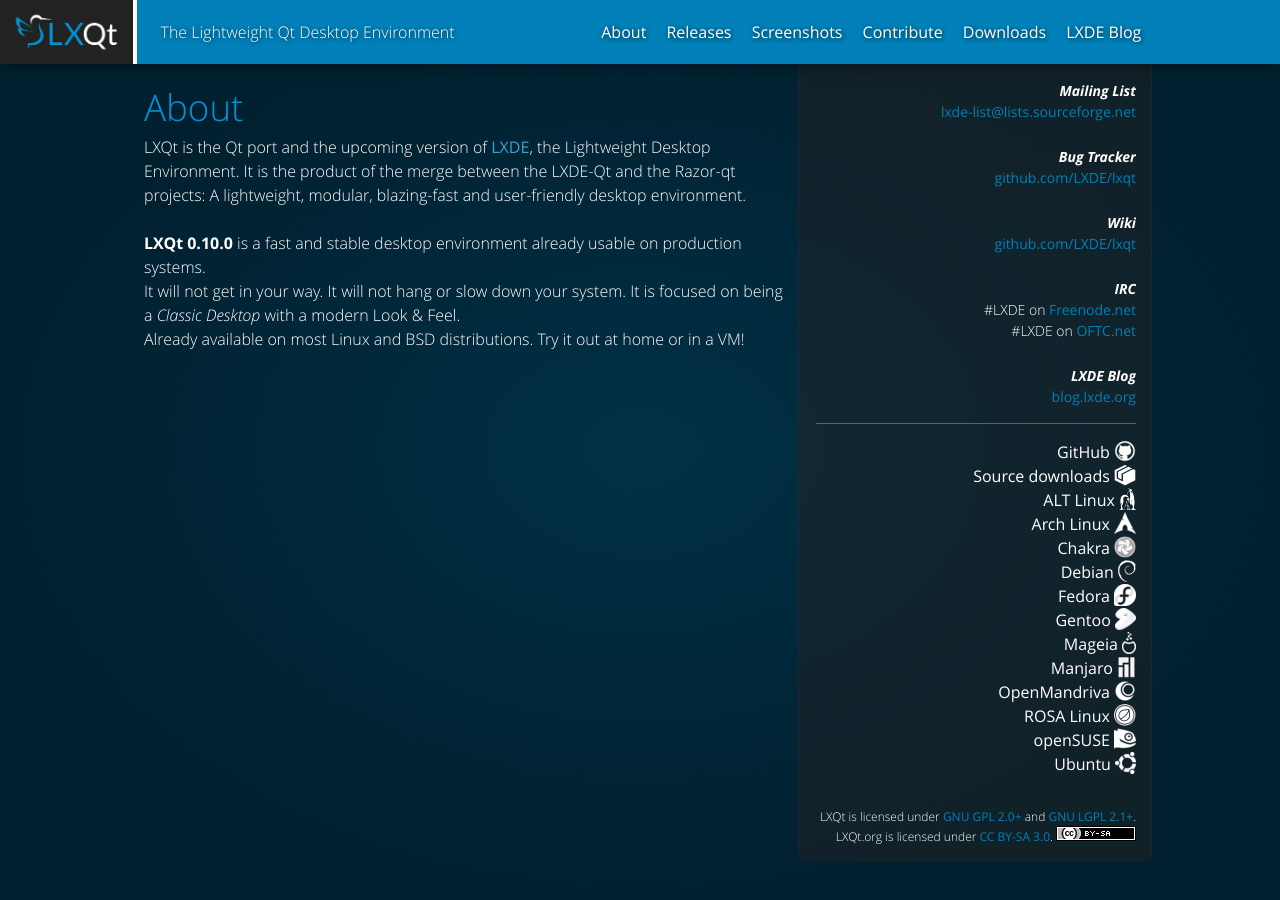
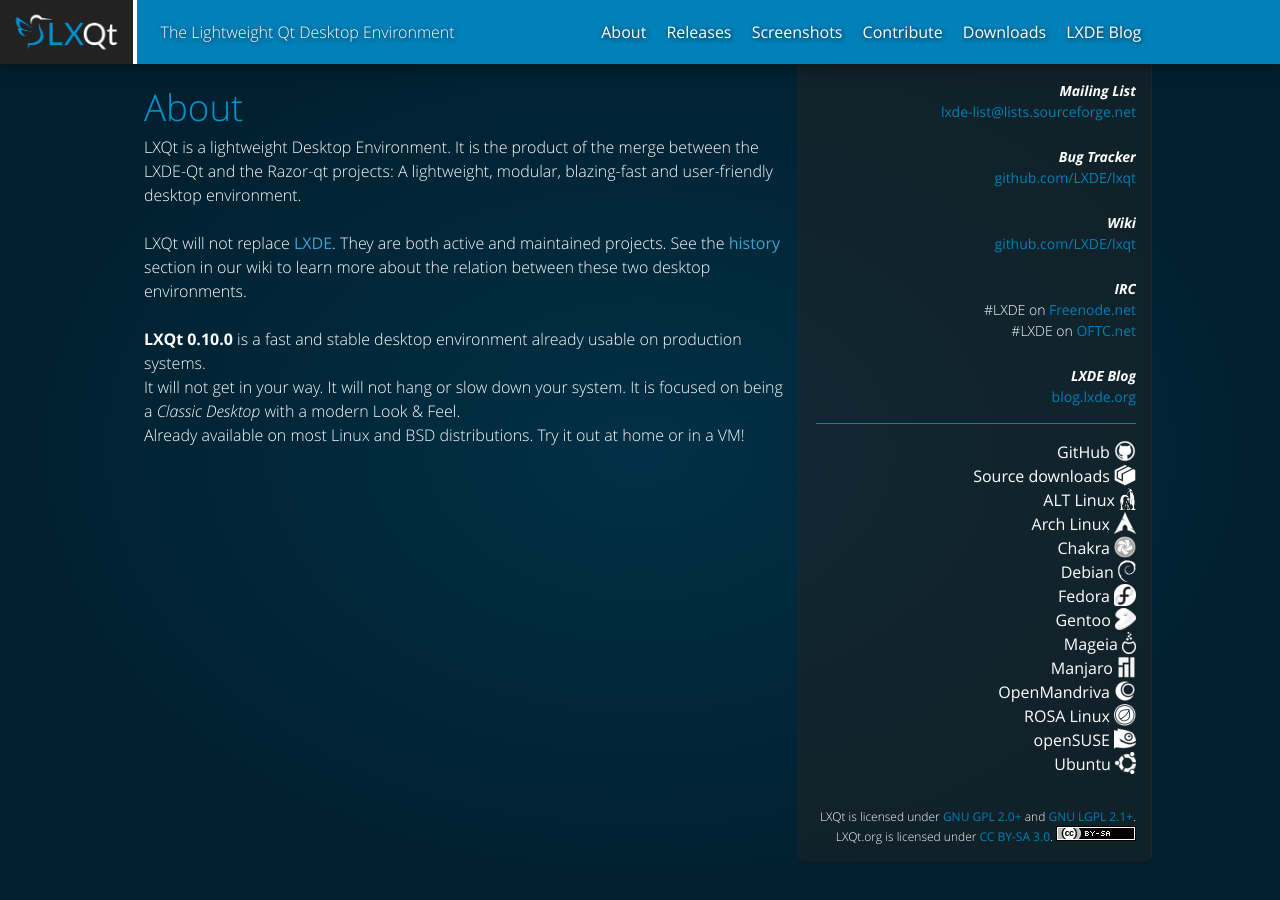
Before and after one commit to lxqt/lxqt.github.io, a Jekyll site: the page built from about.html, in a window 1280 px wide. Built offline with Jekyll 4.4.1, drawn with Linux system fonts in a browser that asks for light colours.

Commit message:
Make clear that LXDE is still alive
Fixes https://github.com/lxde/lxde.github.io/issues/24

```diff
--- a/about.html
+++ b/about.html
@@ -4,10 +4,14 @@
 slug: about
 ---
 <p>
-	LXQt is the Qt port and the upcoming version of <a href="http://lxde.org">LXDE</a>,
-	the Lightweight Desktop Environment. It is the product of the merge between the
+	LXQt is a lightweight Desktop Environment. It is the product of the merge between the
 	LXDE-Qt and the Razor-qt projects: A lightweight, modular, blazing-fast and
 	user-friendly desktop environment.
+</p>
+<p>
+	LXQt will not replace <a href="http://lxde.org">LXDE</a>. They are both active and maintained projects.
+	See the <a href="https://github.com/lxde/lxqt/wiki/History">history</a> section in our
+	wiki to learn more about the relation between these two desktop environments.
 </p>
 <p>
 	<strong>LXQt 0.10.0</strong> is a fast and stable desktop environment already
```
